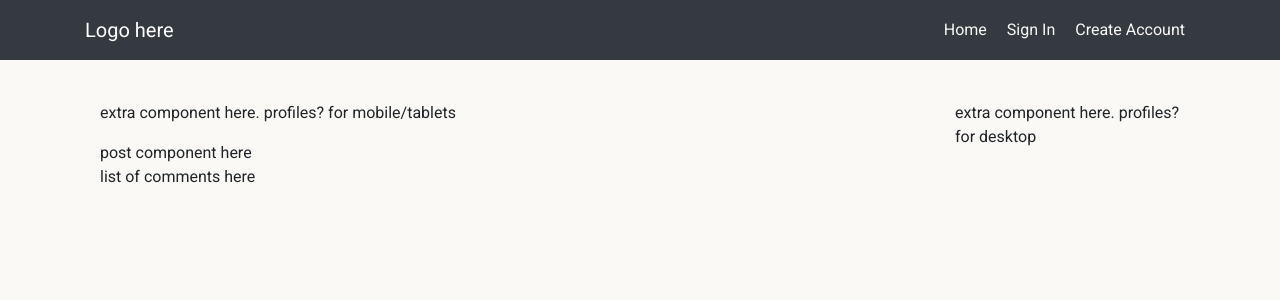
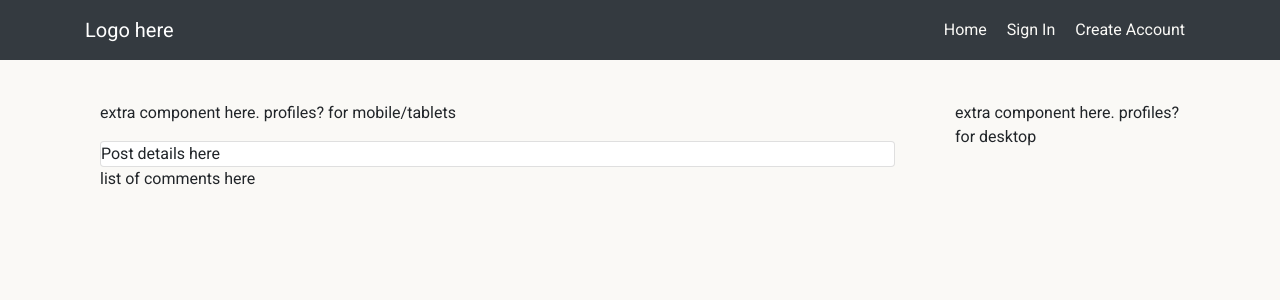
Before and after one commit to dantaylor28/polaroid-social-media-frontend, a React (Create React App) app: page /posts/1 in a window 1280 px wide. Shown: the top 300 px of the page. Built offline with nearby package versions, Linux system fonts and the light colour scheme; no server answers.

Commit message:
Add in Post component to PostDetail.js

```diff
--- a/src/pages/posts/PostDetail.js
+++ b/src/pages/posts/PostDetail.js
@@ -24,17 +24,14 @@ function PostDetail() {
   }, [id]);
 
   return (
-    // <div>
-    //   <h1>PostDetail page to display a specified user post!</h1>
-    //   <Post {...post.results[0]} />
-    // </div>
-
     <Row>
       <Col lg={9}>
         <Container>
           <p>extra component here. profiles? for mobile/tablets</p>
         </Container>
-        <Container>post component here</Container>
+        <Container>
+          <Post {...post.results[0]} />
+        </Container>
         <Container>list of comments here</Container>
       </Col>
       <Col className="d-none d-lg-block" lg={3}>
```
